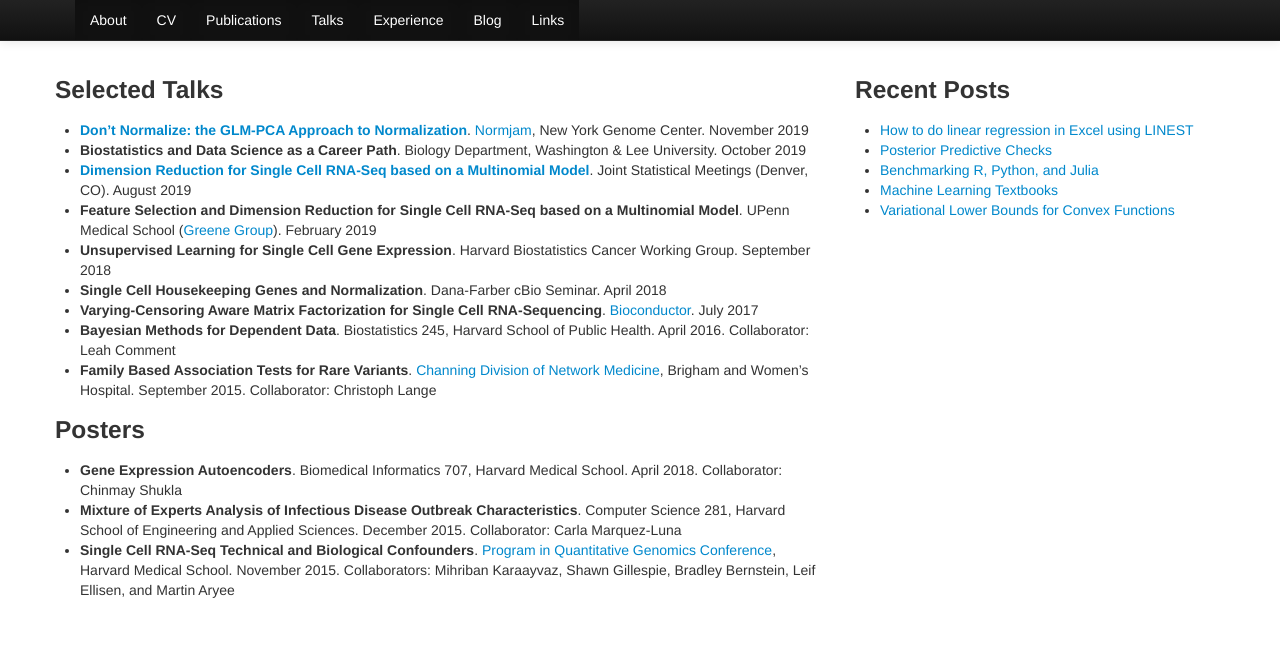
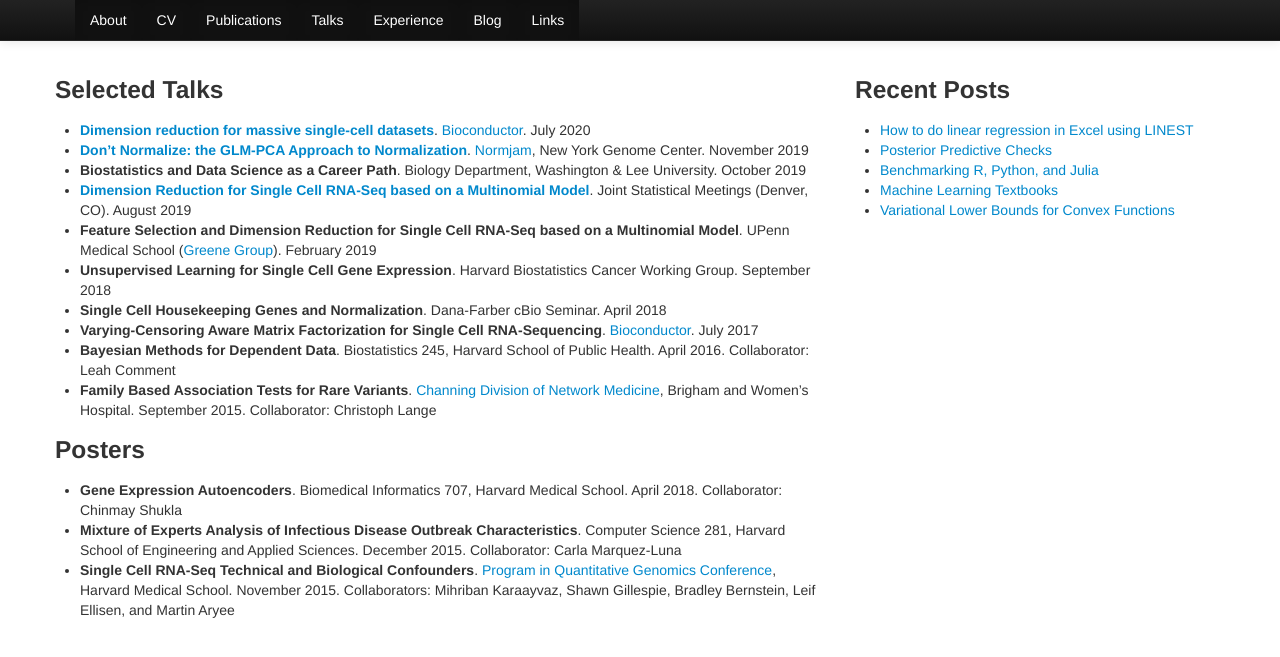
Before and after one commit to willtownes/willtownes.github.io, a Jekyll site: the page built from talks/index.md, in a window 1280 px wide. Shown: the top 657 px of the page. Built offline with Jekyll 4.4.1, drawn with Linux system fonts in a browser that asks for light colours; nearby versions of some CDN libraries.

Commit message:
updated CV and talks page

```diff
--- a/talks/index.md
+++ b/talks/index.md
@@ -5,6 +5,7 @@ layout: default
 
 ### Selected Talks
 
+* [**Dimension reduction for massive single-cell datasets**](https://doi.org/10.7490/f1000research.1118084.1). [Bioconductor](https://bioc2020.bioconductor.org/index). July 2020
 * [**Don't Normalize: the GLM-PCA Approach to Normalization**](https://speakerdeck.com/willtownes/dont-normalize-the-glm-pca-approach-to-normalization). [Normjam](https://normjam.github.io/), New York Genome Center. November 2019
 * **Biostatistics and Data Science as a Career Path**. Biology Department, Washington & Lee University. October 2019
 * [**Dimension Reduction for Single Cell RNA-Seq based on a Multinomial Model**](https://speakerdeck.com/willtownes/dimension-reduction-for-single-cell-rna-seq-based-on-a-multinomial-model). Joint Statistical Meetings (Denver, CO). August 2019
```
Also changed, not shown: 2 other files.
